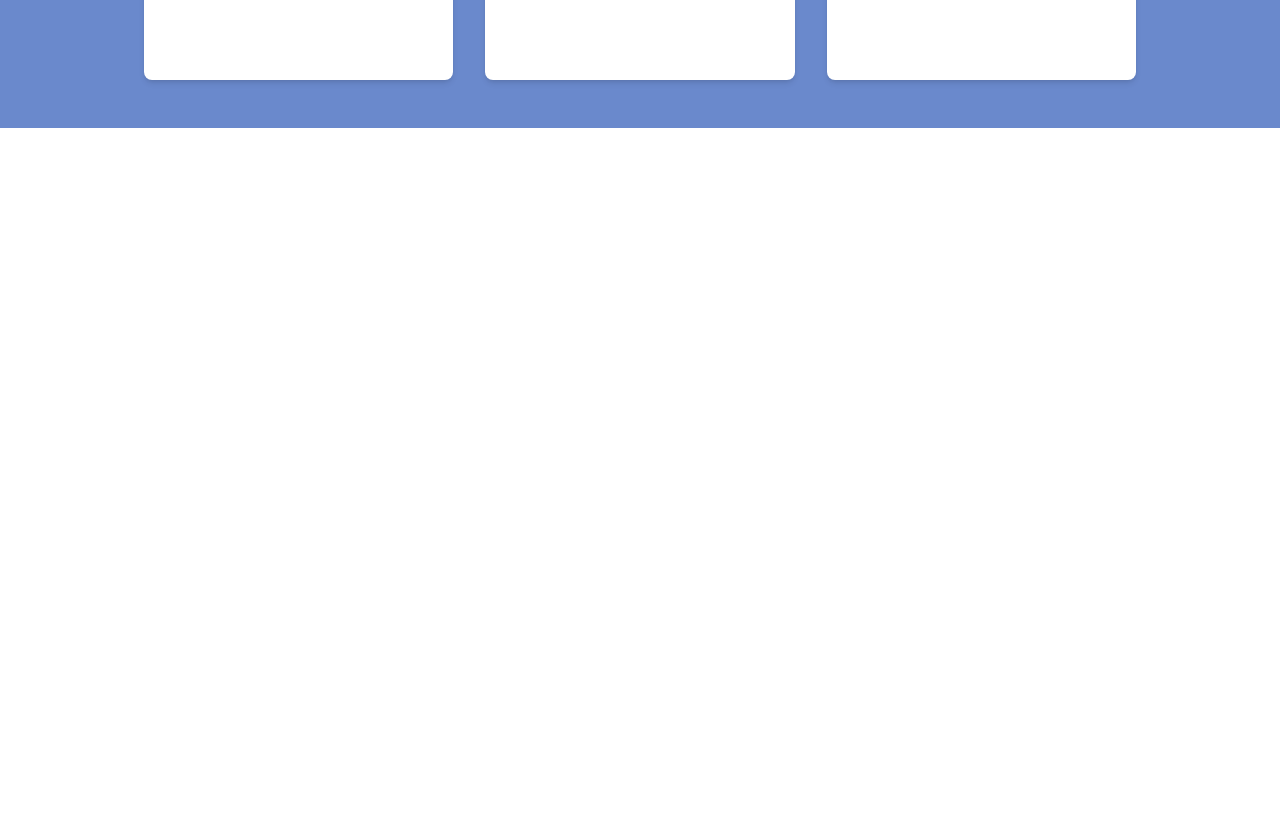
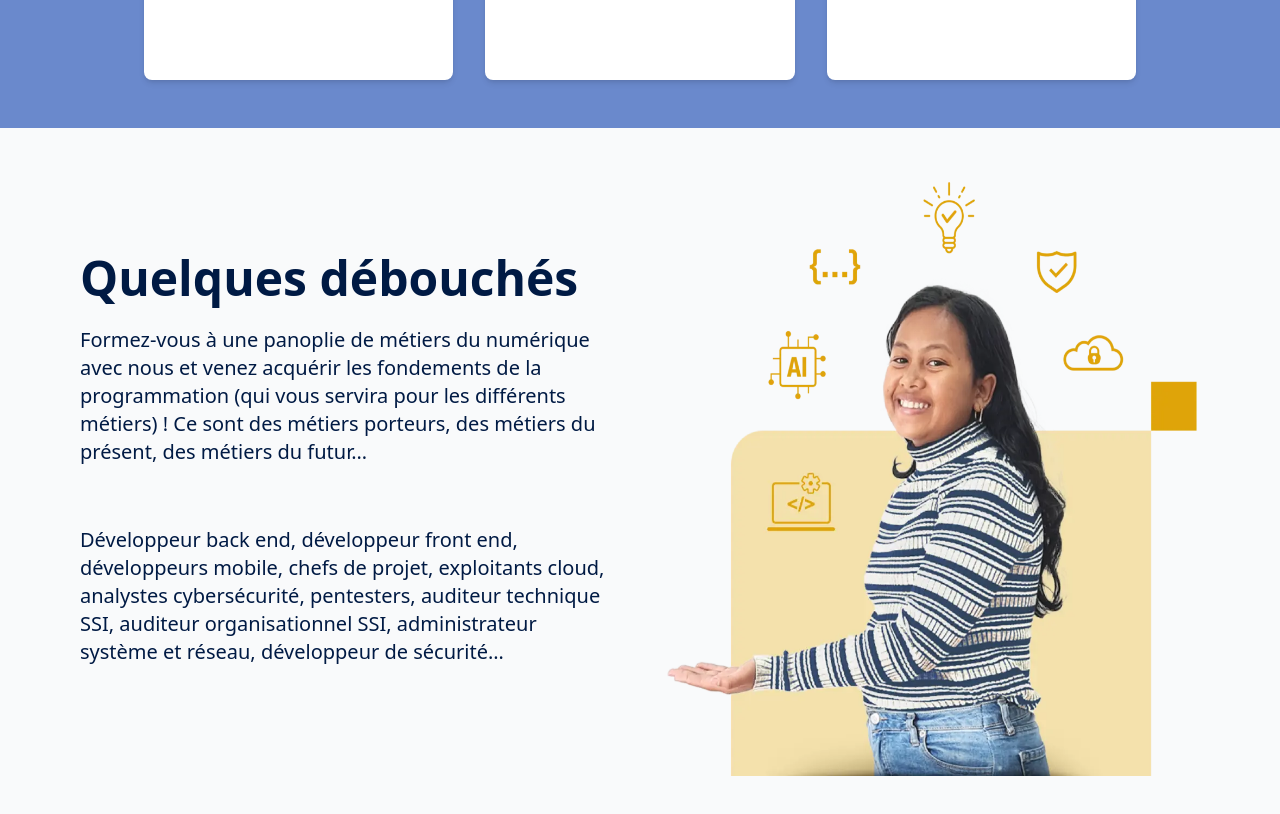
Before and after one commit to Bryan20077/REACT-WEB2, a React (Vite) app: page / in a window 1280 px wide. Shown: the part 2360-3174 px from the top of the page. Before the commit the page ends 2488 px from the top, so only its background shows below. Built offline with nearby package versions, Linux system fonts and the light colour scheme.

Commit message:
page debouches

```diff
--- a/src/App.jsx
+++ b/src/App.jsx
@@ -2,6 +2,7 @@ import Navbar from './components/Navbar';
 import Hero from './components/Hero';
 import About from './components/About';
 import Prof from './components/Prof';
+import Debouches from './components/Debouches';
 
 function App() {
   return (
@@ -10,6 +11,7 @@ function App() {
       <Hero />
       <About />
       <Prof />
+      <Debouches />
 
     </>
   );
--- /dev/null
+++ b/src/components/Debouches.jsx
@@ -0,0 +1,39 @@
+import React from 'react';
+
+const Debouches = () => {
+  return (
+    <div className="min-h-screen bg-gray-50 py-12 px-4 sm:px-6 lg:px-20">
+      <div className=" mx-auto">
+        <div className="flex flex-col lg:flex-row gap-12 items-center">
+          <div className="lg:w-1/2">
+            <h1 className="text-5xl font-bold text-[#001a44] mb-6">
+            Quelques débouchés
+            </h1>
+
+            <p className="text-xl text-[#001a44] mb-6">
+            Formez-vous à une panoplie de métiers du numérique avec nous et venez acquérir les fondements de la programmation (qui vous servira pour les différents métiers) ! Ce sont des métiers porteurs, des métiers du présent, des métiers du futur…
+            </p>
+
+            <p className="text-xl text-[#001a44] mb-8 mt-15">
+            Développeur back end, développeur front end, développeurs mobile, chefs de projet, exploitants cloud, analystes cybersécurité, pentesters, auditeur technique SSI, auditeur organisationnel SSI, administrateur système et réseau, développeur de sécurité…
+            </p>
+
+
+          </div>
+
+          <div className="lg:w-1/2">
+            <div className="relative rounded-xl overflow-hidden flex justify-center">
+              <img
+                src="src/assets/firstPage_files/IMG-02-e1720543344824-987x1024-1.jpg"
+                alt="Notre solution en action"
+                className="w-140 h-150"
+              />
+            </div>
+          </div>
+        </div>
+      </div>
+    </div>
+  );
+};
+
+export default Debouches;
```
Also changed, not shown: src/assets/firstPage_files/imageright.jpg (added).
